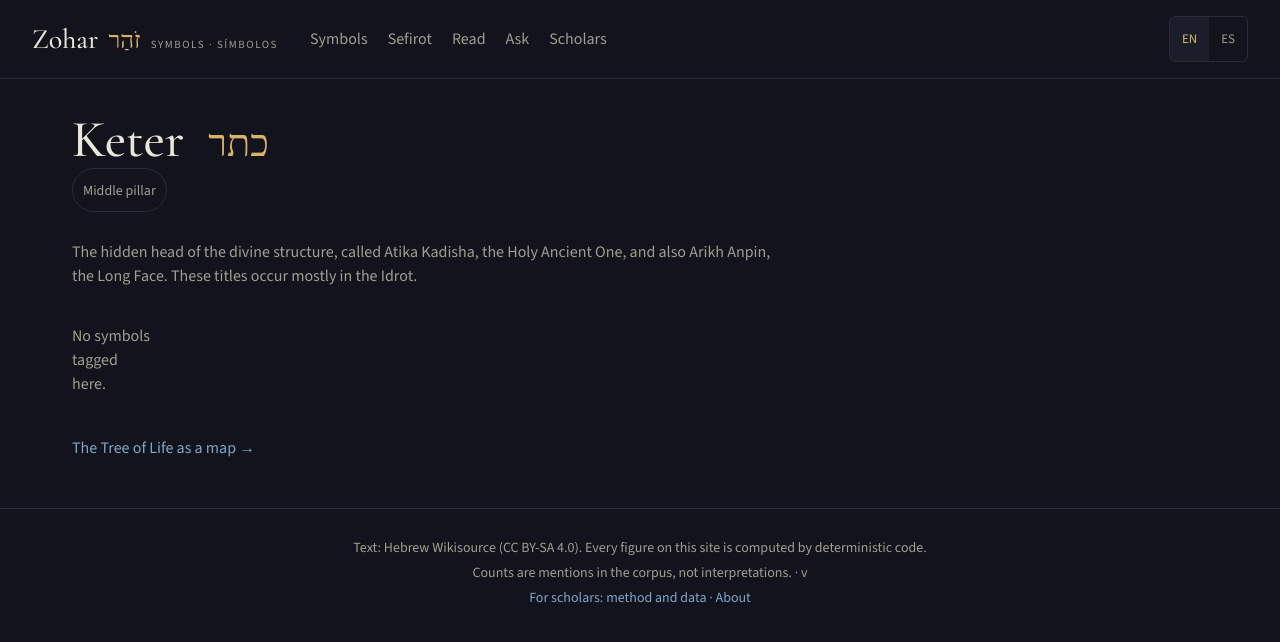
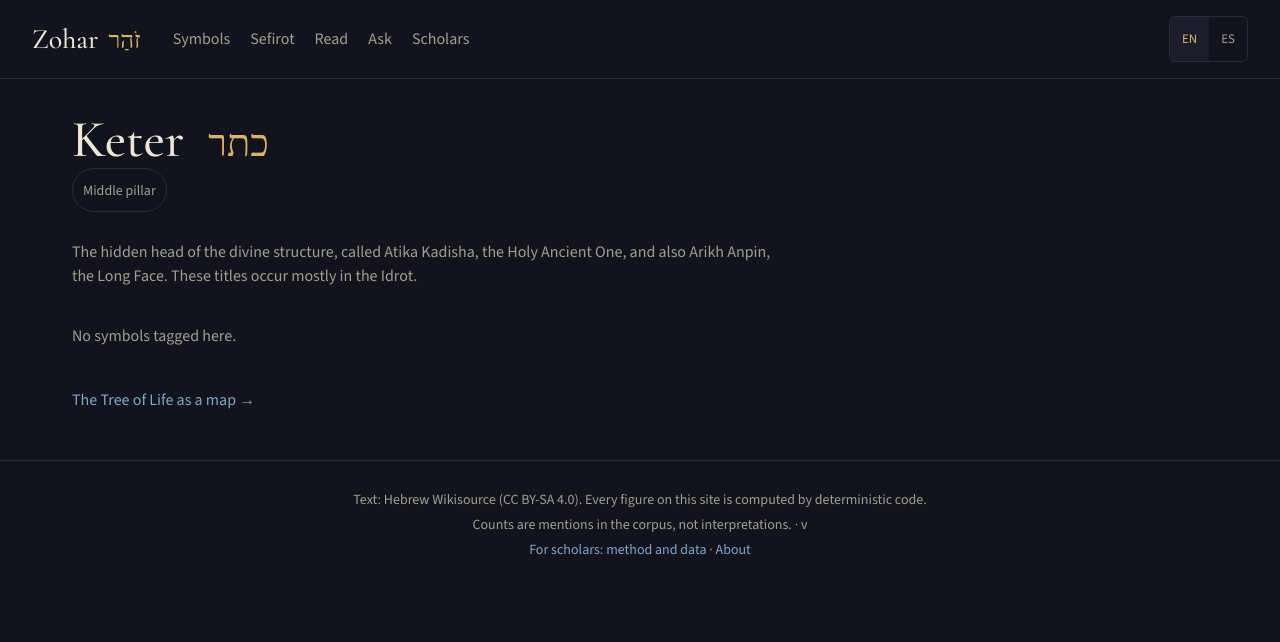
Before and after one commit to Jossifresben/zohar-symbols, a Flask app: page /sefirah/keter in a window 1280 px wide. Shown: the top 642 px of the page. Run offline with Flask 3, Linux system fonts and the light colour scheme; data that the repository does not hold is empty; parts of the project's set-up code (start-up, migrations or seed data) failed here and were passed over; some web fonts are replaced.

Commit message:
Drop wordmark subtitle; fix node-page kind cards overflowing
The kind cards sat in single 1/12 grid tracks, so large chips spilled
out. Use an auto-fit grid (min 280px) and let chips wrap.

Co-Authored-By: Claude Opus 5.5 <noreply@anthropic.com>

```diff
--- a/web/static/app.css
+++ b/web/static/app.css
@@ -11,7 +11,6 @@ a:hover{text-decoration:underline}
 .wordmark:hover{text-decoration:none}
 .wm-latin{font-size:28px;font-weight:500}
 .wm-heb{font-size:24px;color:var(--gold)}
-.wm-sub{font-size:11px;letter-spacing:.14em;text-transform:uppercase;color:var(--muted)}
 .site-nav{display:flex;gap:20px;flex:1}
 .site-nav a{color:var(--muted);display:inline-flex;align-items:center;min-height:44px}
 .site-nav a:hover{color:var(--text);text-decoration:none}
@@ -115,7 +114,9 @@ a.bar-row:hover{text-decoration:none}a.bar-row:hover .bar-label{color:var(--gold
 
 /* node + tree pages */
 .node-head .intro{max-width:720px}
-.node-symbols{display:grid;gap:16px;margin-bottom:24px}
+.node-symbols{display:grid;grid-template-columns:repeat(auto-fit,minmax(280px,1fr));gap:16px;margin-bottom:24px}
+.node-symbols .card{min-width:0}
+.node-symbols .chip{max-width:100%;white-space:normal;line-height:1.1;padding:4px 14px}
 .node-partners{max-width:520px;margin-bottom:24px}
 .node-list{list-style:none;padding:0;display:flex;flex-wrap:wrap;gap:8px 18px}
 .tree-figure{margin:0;max-width:560px}
--- a/web/templates/base.html
+++ b/web/templates/base.html
@@ -14,7 +14,6 @@
   <a class="wordmark" href="{{ lang_url('home') }}">
     <span class="display wm-latin">Zohar</span>
     <span class="heb wm-heb" lang="he" dir="rtl">זֹהַר</span>
-    <span class="wm-sub">Symbols · Símbolos</span>
   </a>
   <nav class="site-nav" aria-label="{{ t('nav_site') }}">
     <a href="{{ lang_url('home') }}">{{ t('nav_symbols') }}</a>
```
Also changed, not shown: tests/web/test_i18n.py (+1 -1 lines).
